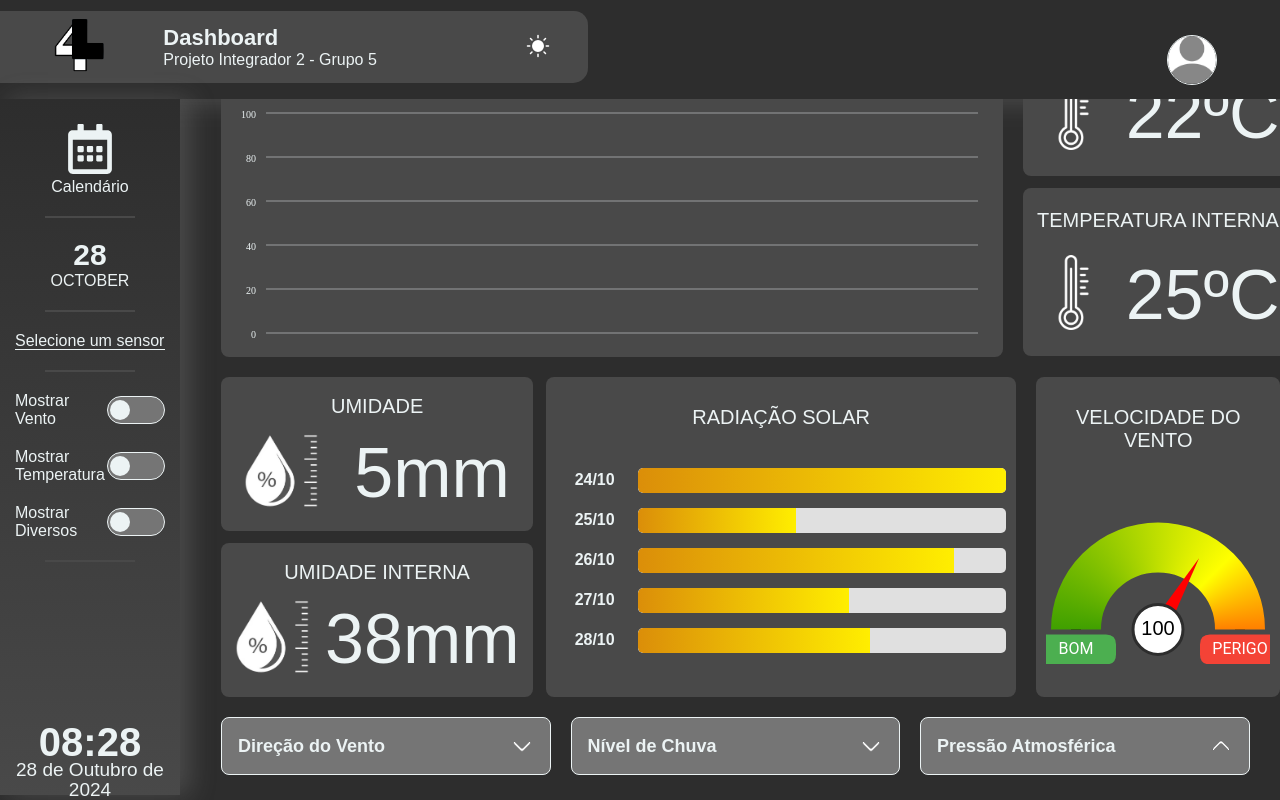
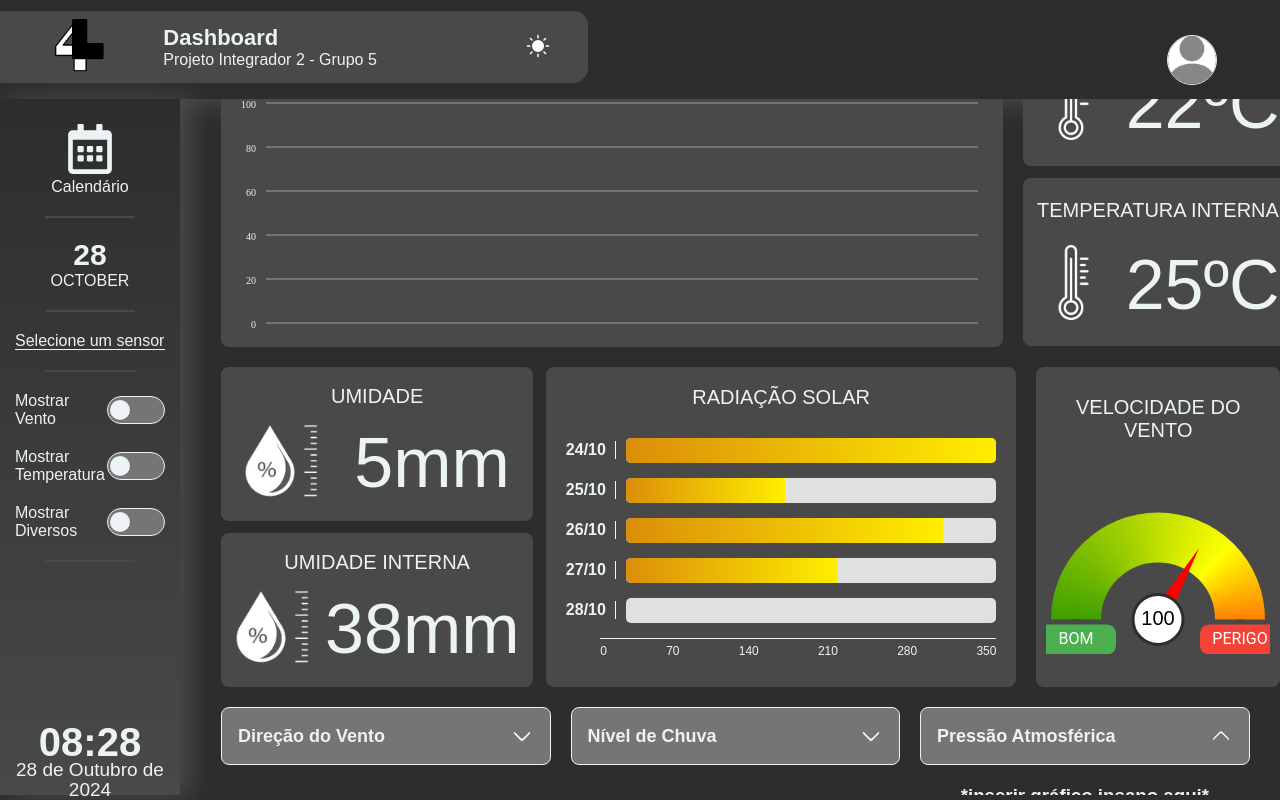
Before and after one commit to LucasSckenal/Unijui-PI4l, a React (Vite) app in the folder FrontEnd/: page /debug in a window 1280 px wide. Both pictures are taken after a click on the button "Pressão Atmosférica". Shown: the part 5-805 px from the top of the page. Built offline with nearby package versions, Linux system fonts and the light colour scheme; a web font is replaced by a local one.

Commit message:
ADD: Rain level graph, details of solar radiation graph and created files of barometer graph (it's empty)

```diff
--- a/FrontEnd/src/Components/Buttons/DropDownBtn/styles.module.scss
+++ b/FrontEnd/src/Components/Buttons/DropDownBtn/styles.module.scss
@@ -32,6 +32,7 @@
       max-height: 0; // Inicialmente escondido
       opacity: 0; // Inicialmente escondido
       transition: max-height 0.5s ease, opacity 0.5s ease; // Adiciona a transição
+      padding-bottom: 10px;
 
       &.show {
         max-height: 500px; // Define um valor máximo para quando for exibido (ajuste conforme necessário)
--- a/FrontEnd/src/Components/GraphicContainer/GraphicContainer.jsx
+++ b/FrontEnd/src/Components/GraphicContainer/GraphicContainer.jsx
@@ -14,6 +14,8 @@ import SmallContainer from "../Utilities/SmallContainer/SmallContainer.jsx";
 import humidDark from "../../assets/rainIcon.png";
 import humidLight from "../../assets/rainIconDark.png";
 import HumidityModal from "../Modals/HumidityModal/HumidityModal.jsx";
+import Barometer from "./Graphs/BarometerGraph/BarometerGraph.jsx";
+import VerticalBarGraph from "./Graphs/VerticalBarGraph/VerticalBarGraph.jsx";
 
 const GraphicContainer = ({
   visibleLines,
@@ -42,7 +44,7 @@ const GraphicContainer = ({
     const today = new Date();
 
     // Array de valores de radiação solar
-    const values = [350, 150, 300, 200, 220];
+    const values = [350, 150, 300, 200, 0];
 
     // Loop para os últimos 7 dias
     for (let i = 0; i < 5; i++) {
@@ -133,6 +135,20 @@ const GraphicContainer = ({
       rgba: ["rgba(74, 33, 222, 0.8)"],
       xLabels: generateHourlyLabels(),
     },
+  ];
+
+  const rainData = [
+    {
+      name: "Chuva",
+      data:
+        [
+          10, 15, 25, 35, 45, 50, 60, 70, 80, 90, 85, 75, 65, 55, 50, 45, 40,
+          35, 30, 25, 20, 15, 10, 5,
+        ],
+
+      color: ["url(linear-gradient(180deg, rgba(0, 123, 255, 1) 0%, rgba(0, 213, 255, 1) 100%))"],
+      xLabels: generateHourlyLabels(),
+    }
   ];
 
   const openModal = (category, valueType) => {
@@ -312,16 +328,19 @@ const GraphicContainer = ({
         </DropdownBtn>
 
         <DropdownBtn title="Nível de Chuva" width={"31.12%"}>
-          Lorem ipsum dolor sit amet consectetur adipisicing elit. Molestiae,
-          aut nam soluta libero ut quidem voluptatum nostrum atque voluptatibus
-          quisquam quam modi possimus unde deserunt sed error similique fugiat!
-          Rem.
+        <VerticalBarGraph
+      bars={rainData[0].data} // Acessa o primeiro objeto do array
+      xLabels={rainData[0].xLabels} // Acessa o primeiro objeto do array
+      yMax={100}
+      width="100%"
+      height={300}
+      barWidth={20}
+      barSpacing={10}
+      barColor={rainData.color} // Acessa o primeiro objeto do array
+  />
         </DropdownBtn>
         <DropdownBtn title="Pressão Atmosférica" width={"31.12%"}>
-          Lorem ipsum dolor sit amet consectetur adipisicing elit. Molestiae,
-          aut nam soluta libero ut quidem voluptatum nostrum atque voluptatibus
-          quisquam quam modi possimus unde deserunt sed error similique fugiat!
-          Rem.
+        <Barometer value={80}/>
         </DropdownBtn>
       </div>
     </section>
--- /dev/null
+++ b/FrontEnd/src/Components/GraphicContainer/Graphs/BarometerGraph/BarometerGraph.jsx
@@ -0,0 +1,9 @@
+import styles from './styles.module.scss';
+
+const BarometerGraph = ({ value }) => {
+  return (
+    <h1>*inserir gráfico insano aqui*</h1>
+  );
+};
+
+export default BarometerGraph;
--- a/FrontEnd/src/Components/GraphicContainer/Graphs/HorizontalBarGraph/HorizontalBarGraph.jsx
+++ b/FrontEnd/src/Components/GraphicContainer/Graphs/HorizontalBarGraph/HorizontalBarGraph.jsx
@@ -1,18 +1,26 @@
-import React, { useState, useEffect } from "react";
+import { useState, useEffect } from "react";
 import styles from "./styles.module.scss";
 
 const HorizontalBarGraph = ({ dataBar, maxValue }) => {
   const [barData, setBarData] = useState(dataBar);
 
   useEffect(() => {
-    // Atualiza os dados da barra e aciona animação ao receber novos dados
-    setBarData(dataBar);
+    setBarData(dataBar); // Atualiza e anima quando os dados mudam
   }, [dataBar]);
+
+  const generateXLabels = () => {
+    const labels = [];
+    const step = maxValue / 5; // 5 divisões no eixo X
+    for (let i = 0; i <= 5; i++) {
+      labels.push(Math.round(step * i));
+    }
+    return labels;
+  };
 
   return (
     <div className={styles.barchart}>
       {barData.map((item, index) => {
-        const percentage = Math.min((item.value / maxValue) * 100, 100); // Limita a 100%
+        const percentage = Math.min((item.value / maxValue) * 100, 100); // Calcula a largura
 
         return (
           <div key={index} className={styles.barContainer}>
@@ -31,6 +39,15 @@ const HorizontalBarGraph = ({ dataBar, maxValue }) => {
           </div>
         );
       })}
+
+      {/* Eixo X com rótulos */}
+      <div className={styles.xAxis}>
+        {generateXLabels().map((label, index) => (
+          <span key={index} className={styles.xLabel}>
+            {label}
+          </span>
+        ))}
+      </div>
     </div>
   );
 };
--- a/FrontEnd/src/Components/GraphicContainer/Graphs/HorizontalBarGraph/styles.module.scss
+++ b/FrontEnd/src/Components/GraphicContainer/Graphs/HorizontalBarGraph/styles.module.scss
@@ -1,21 +1,26 @@
-.barChart {
+.barchart {
   width: 100%;
- max-width: 600px;
+  padding: 10px;
+  position: relative;
+  align-content: center;
 }
 
 .barContainer {
   display: flex;
- text-align: center;
   align-items: center;
   margin-bottom: 15px;
+  position: relative;
 }
 
 .barLabel {
- width: 100px;
- padding-right: 5px;
+  width: 50px;
+  padding-right: 10px;
   font-weight: bold;
   color: var(--TextGeneral);
   text-transform: uppercase;
+  text-align: right;
+  border-right: 1px solid var(--TextGeneral);
+  margin-right: 10px;
 }
 
 .bar {
@@ -24,30 +29,46 @@
   height: 25px;
   border-radius: 5px;
   overflow: hidden;
+  position: relative;
+}
+
+.barFill {
+  height: 100%;
+  background-color: #3b82f6;
+  transition: width 0.4s ease;
+  border-radius: 5px 0 0 5px;
+  position: relative;
+
+  &:hover .tooltip {
+    visibility: visible;
+    opacity: 1;
+  }
 }
 
 .tooltip {
   visibility: hidden;
   opacity: 0;
   transition: opacity 0.2s ease;
-    position: absolute;
-    background-color: #333;
-    color: #fff;
-    padding: 5px;
+  background-color: var(--GraphsContainer);
+  color: var(--TextGeneral);
+  padding: 2px;
+  border: 1px solid var(--TextGeneral);
   border-radius: 4px;
   font-size: 12px;
   z-index: 10;
 }
 
-  .barFill {
-    height: 100%;
-    background-color: #3b82f6;
-    transition: width 0.8s ease-out;
-    border-radius: 5px 0 0 5px;
-    position: relative; /* Para posicionar a tooltip */
+.xAxis {
+  display: flex;
+  justify-content: space-between; /* Espaço igual entre os rótulos */
+  padding-top: 5px;
+  border-top: 1px solid var(--TextGeneral); /* Linha divisora entre barras e eixo X */
+  width: 92%; /* Ajusta a largura para deixar espaço nas laterais */
+  margin: 0 8%; /* Centraliza o eixo X */
 }
 
-  .barFill:hover .tooltip {
-    visibility: visible;
-    opacity: 1;
+.xLabel {
+  font-size: 12px;
+  color: var(--TextGeneral);
+  text-align: center; /* Centraliza o texto */
 }
--- a/FrontEnd/src/Components/GraphicContainer/Graphs/VerticalBarGraph/VerticalBarGraph.jsx
+++ b/FrontEnd/src/Components/GraphicContainer/Graphs/VerticalBarGraph/VerticalBarGraph.jsx
@@ -13,6 +13,7 @@ const VerticalBarGraph = ({
   xLabel = "",
   showDegreeSymbol = false,
   margin = { top: 10, right: 20, bottom: 20, left: 30 },
+
 }) => {
   const svgRef = useRef(null);
   const [dimensions, setDimensions] = useState({ width: 0, height: 0 });
@@ -125,7 +126,7 @@ const VerticalBarGraph = ({
         {/* Barras Verticais */}
         {bars.map((value, index) => {
           const x = left + index * (innerWidth / bars.length);
-          const y = top + innerHeight - (barHeights[index] || 0);
+          const y = top - 1 + innerHeight - (barHeights[index] || 0);
 
           return (
             <rect
--- a/FrontEnd/src/Components/GraphicContainer/Graphs/VerticalBarGraph/styles.module.scss
+++ b/FrontEnd/src/Components/GraphicContainer/Graphs/VerticalBarGraph/styles.module.scss
@@ -1,5 +1,5 @@
 .verticalBarGraph rect {
-  transition: height 0.5s ease-in-out, y 0.5s ease-in-out; // Adiciona transição para altura e posição Y
+
   &:hover {
     border: 1px solid var(--TextGeneral);
   }
--- a/FrontEnd/src/Components/Modals/HumidityModal/styles.module.scss
+++ b/FrontEnd/src/Components/Modals/HumidityModal/styles.module.scss
@@ -44,7 +44,7 @@
 
         &:hover {
             border: 1px solid var(--TextGeneral);
-            box-shadow: 0px 4px 24px rgba(168, 168, 168, 0.25);
+            box-shadow: var(--BoxShadow);
         }
     }
 
--- a/FrontEnd/src/Pages/Main/Mainpage.jsx
+++ b/FrontEnd/src/Pages/Main/Mainpage.jsx
@@ -94,10 +94,22 @@ function Home() {
   const dateInputRef = useRef(null);
 
   useEffect(() => {
-    const today = new Date();
-    const formattedDate = today.toISOString().split("T")[0];
-    setSelectedDate(formattedDate);
-  }, []);
+    const updateDate = () => {
+      // Verifique se selectedDate é uma data válida
+      const date = selectedDate
+        ? new Date(selectedDate)
+        : new Date(); // Use a data atual se selectedDate não for válido
+      if (!isNaN(date)) {
+        setCurrentDate(date);
+      } else {
+        setCurrentDate(new Date()); // Garantir que currentDate sempre seja uma data válida
+      }
+    };
+
+    updateDate();
+    const intervalId = setInterval(updateDate, 1000);
+    return () => clearInterval(intervalId);
+  }, [selectedDate]);
 
   const mockUser = {
     name: localStorage.getItem("nome"),
--- a/FrontEnd/src/global.scss
+++ b/FrontEnd/src/global.scss
@@ -31,6 +31,8 @@
   --Modal: #d4d4d4;
   --ModalBtn: #ECF3F4;
   --ModalBtnAlt: #2D2D2D;
+  --BoxShadow: 0px 4px 24px rgba(168, 168, 168, 0.25);
+  --BorderRadius: 8px;
 }
 
 [data-theme='light'] {
```
Also changed, not shown: FrontEnd/src/Components/GraphicContainer/Graphs/BarometerGraph/styles.module.scss (added). Lines whose indentation alone changed are shown as unchanged.
